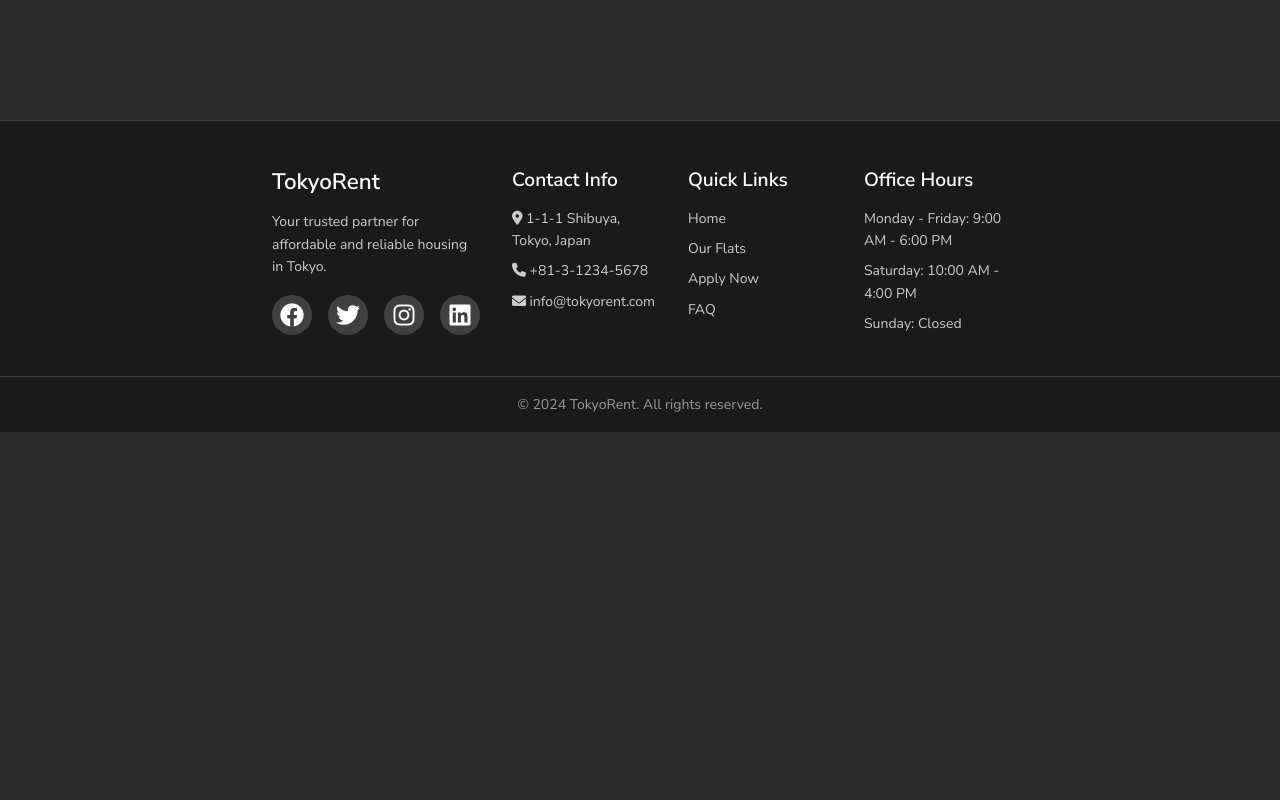
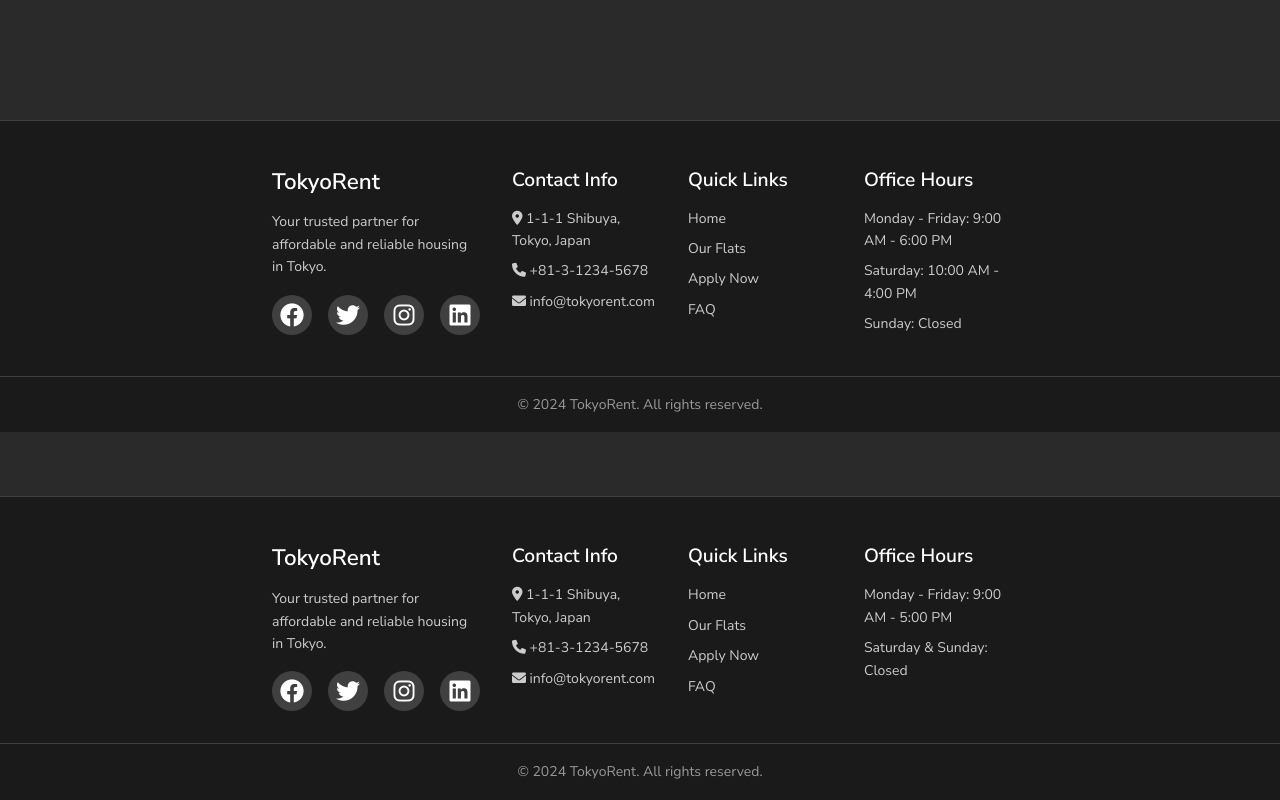
Before and after one commit to kavapu/tokyorentstatic, a plain HTML site: page flats.html in a window 1280 px wide. Shown: the part 3230-4030 px from the top of the page. Before the commit the page ends 3662 px from the top, so only its background shows below. Drawn offline with Linux system fonts and the light colour scheme.

Commit message:
Make footer consistent across all pages: Add missing footer to flats.html and standardize office hours

```diff
--- a/flats.html
+++ b/flats.html
@@ -1120,5 +1120,46 @@
             }
         });
     </script>
+    <footer class="footer">
+        <div class="container">
+            <div class="footer-container">
+                <div class="footer-section">
+                    <h3>TokyoRent</h3>
+                    <p>Your trusted partner for affordable and reliable housing in Tokyo.</p>
+                    <div class="social-links">
+                        <a href="#"><i class="fab fa-facebook"></i></a>
+                        <a href="#"><i class="fab fa-twitter"></i></a>
+                        <a href="#"><i class="fab fa-instagram"></i></a>
+                        <a href="#"><i class="fab fa-linkedin"></i></a>
+                    </div>
+                </div>
+                <div class="footer-section">
+                    <h4>Contact Info</h4>
+                    <p><i class="fas fa-map-marker-alt"></i> 1-1-1 Shibuya, Tokyo, Japan</p>
+                    <p><i class="fas fa-phone"></i> +81-3-1234-5678</p>
+                    <p><i class="fas fa-envelope"></i> info@tokyorent.com</p>
+                </div>
+                <div class="footer-section">
+                    <h4>Quick Links</h4>
+                    <ul>
+                        <li><a href="./index.html">Home</a></li>
+                        <li><a href="./flats.html">Our Flats</a></li>
+                        <li><a href="./apply.html">Apply Now</a></li>
+                        <li><a href="./faq.html">FAQ</a></li>
+                    </ul>
+                </div>
+                <div class="footer-section">
+                    <h4>Office Hours</h4>
+                    <p>Monday - Friday: 9:00 AM - 5:00 PM</p>
+                    <p>Saturday & Sunday: Closed</p>
+                </div>
+            </div>
+        </div>
+        <div class="footer-bottom">
+            <div class="container">
+                <p>&copy; 2024 TokyoRent. All rights reserved.</p>
+            </div>
+        </div>
+    </footer>
 </body>
 </html>
```
Also changed, not shown: apply.html (+2 -3 lines), faq.html (+2 -3 lines).
